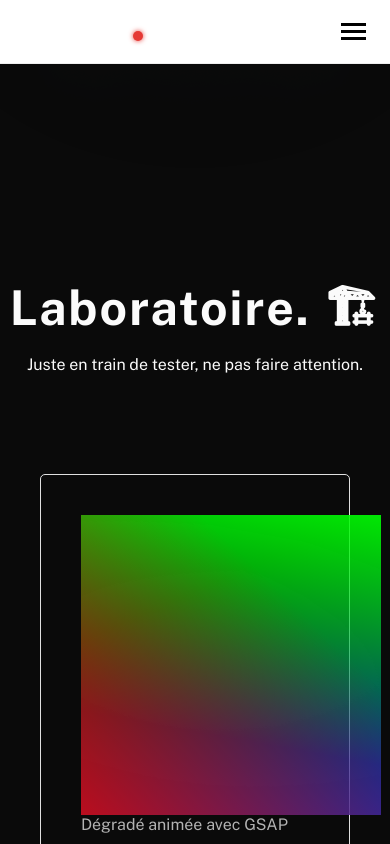
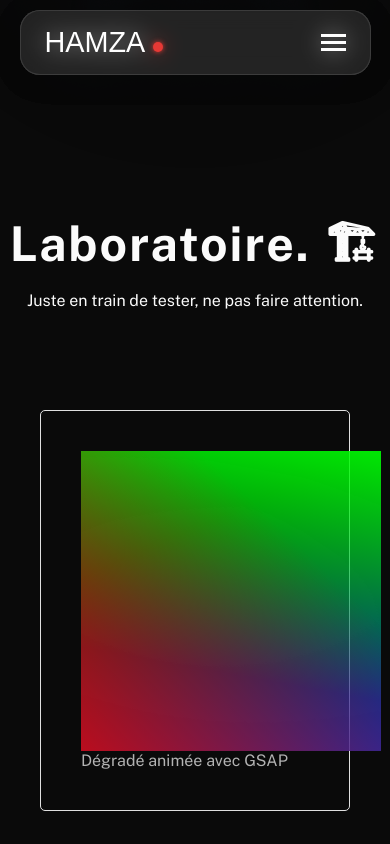
Before and after one commit to HamzaChl/next-portfolio, a Next.js app: page /lab in a window 390 px wide. Shown: the top 844 px of the page. Built offline with nearby package versions, Linux system fonts and the light colour scheme; a web font is replaced by a local one.

Commit message:
mobile header fix

```diff
--- a/src/components/Nav2.tsx
+++ b/src/components/Nav2.tsx
@@ -116,6 +116,7 @@ const Nav2 = () => {
               Accueil
             </Link>
           </li>
+          <hr />
           <li>
             <Link
               href="/projects"
@@ -124,6 +125,7 @@ const Nav2 = () => {
               Projets
             </Link>
           </li>
+          <hr />
           <li>
             <Link
               href="/blog"
@@ -132,6 +134,8 @@ const Nav2 = () => {
               Blog
             </Link>
           </li>
+          <hr />
+
           <li>
             <Link
               href="/lab"
--- a/src/styles/Nav2.module.css
+++ b/src/styles/Nav2.module.css
@@ -176,7 +176,7 @@
 }
 
 .burgerLine {
-    background-color: #000;
+    background-color: #fff;
     height: 3px;
     width: 100%;
 }
@@ -187,7 +187,6 @@
     opacity: 0;
     transition: opacity 0.3s ease-in-out;
     width: 100%;
-    background-color: #fff;
     max-height: 600px;
     overflow-y: auto;
     position: absolute;
@@ -195,6 +194,14 @@
     left: 0;
     z-index: 999;
     height: 500px;
+    background: rgba(38, 38, 38, 0.591);
+    border-radius: 20px;
+    box-shadow: 0 4px 30px rgba(0, 0, 0, 0.1);
+    backdrop-filter: blur(10px);
+    -webkit-backdrop-filter: blur(5px);
+    border: .1px solid rgba(255, 255, 255, 0.094);
+    position: fixed;
+    top: 100px;
 }
 
 .menu.open {
@@ -215,11 +222,23 @@
 @media (max-width: 768px) {
     .mobileMenu {
         display: flex;
+        width: 100%;
+        max-width: 90%;
         justify-content: space-between;
         align-items: center;
         padding: 15px 24px;
-        background: #fff;
-        border-bottom: 1px solid #eee;
+        background: rgba(38, 38, 38, 0.591);
+        border-radius: 20px;
+        box-shadow: 0 4px 30px rgba(0, 0, 0, 0.1);
+        backdrop-filter: blur(10px);
+        -webkit-backdrop-filter: blur(5px);
+        border: .1px solid rgba(255, 255, 255, 0.094);
+        top: 10px;
+        position: fixed;
+        left: 0;
+        right: 0;
+        margin: auto;
+        z-index: 1000;
     }
 
 
@@ -233,11 +252,12 @@
         margin: auto;
         height: 70px;
         padding: 10px 20px;
-        background: rgba(255, 255, 255, 0.6);
-        backdrop-filter: blur(12px) saturate(180%);
-        -webkit-backdrop-filter: blur(12px) saturate(180%);
+        background: rgba(38, 38, 38, 0.591);
         border-radius: 20px;
-        box-shadow: 0 4px 12px rgba(0, 0, 0, 0.08);
+        box-shadow: 0 4px 30px rgba(0, 0, 0, 0.1);
+        backdrop-filter: blur(10px);
+        -webkit-backdrop-filter: blur(5px);
+        border: .1px solid rgba(255, 255, 255, 0.094);
         z-index: 1000;
         display: flex;
         justify-content: space-between;
@@ -262,4 +282,45 @@
     .ctaButton {
         display: none;
     }
+
+    .menu {
+        left: 0;
+        right: 0;
+        margin: auto;
+        max-width: 90%;
+        width: 100%;
+        display: flex;
+        flex-direction: column;
+        align-items: center;
+        justify-content: flex-start;
+    }
+
+    .menu .navLinks {
+        display: flex;
+        height: 100%;
+        flex-direction: column;
+        align-items: center;
+        justify-content: flex-start;
+        gap: 16px;
+        padding: 16px 20px;
+        width: 100%;
+        text-align: center;
+        justify-content: space-around;
+    }
+
+    .menu .navLinks li {
+        width: 100%;
+    }
+
+    .menu .navLinks hr {
+        border: .1px solid rgba(255, 255, 255, 0.094);
+        width: 100%;
+    }
+
+    .menu .navLinks li a {
+        display: block;
+        width: 100%;
+        padding: 10px 0;
+        color: #fff;
+    }
 }
```
